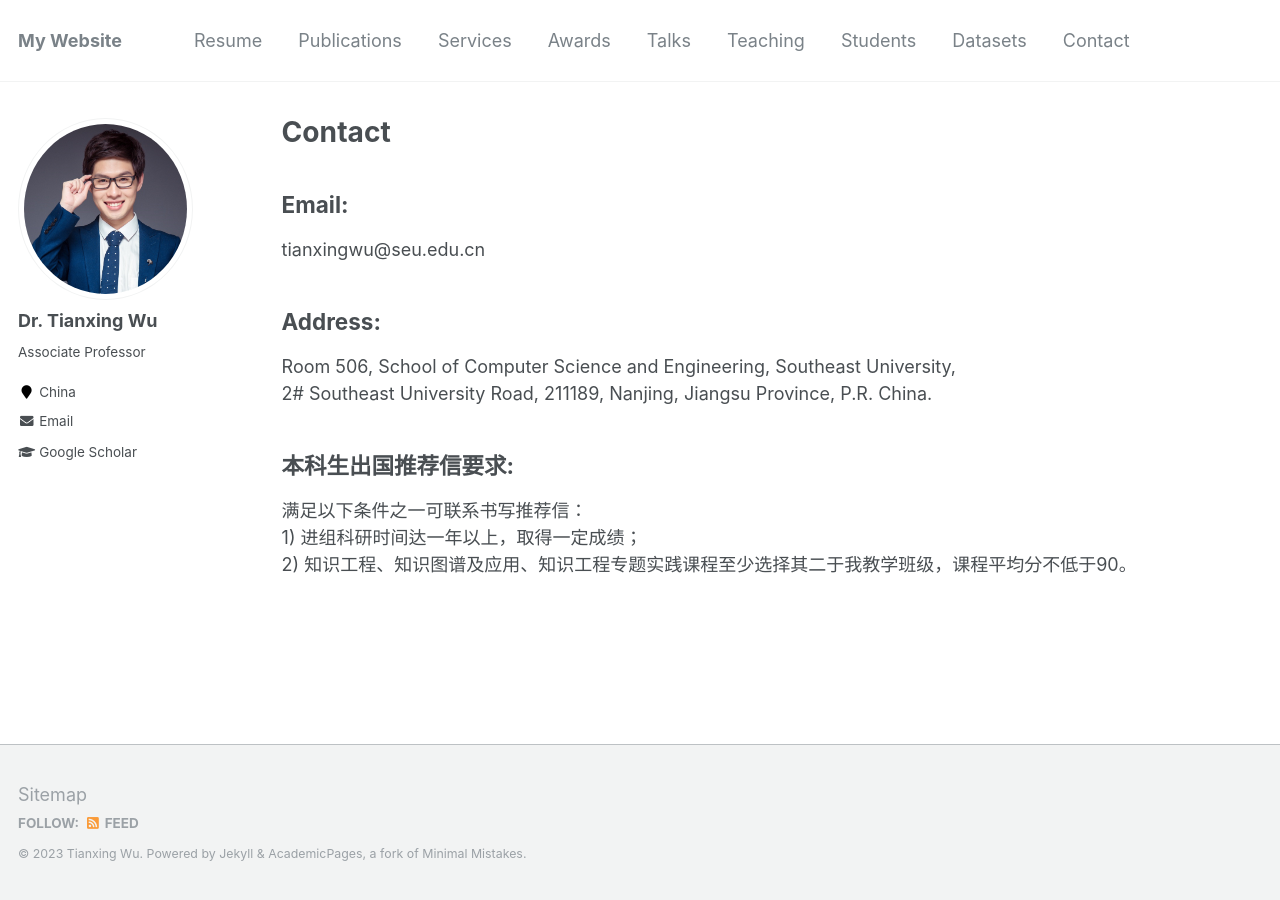
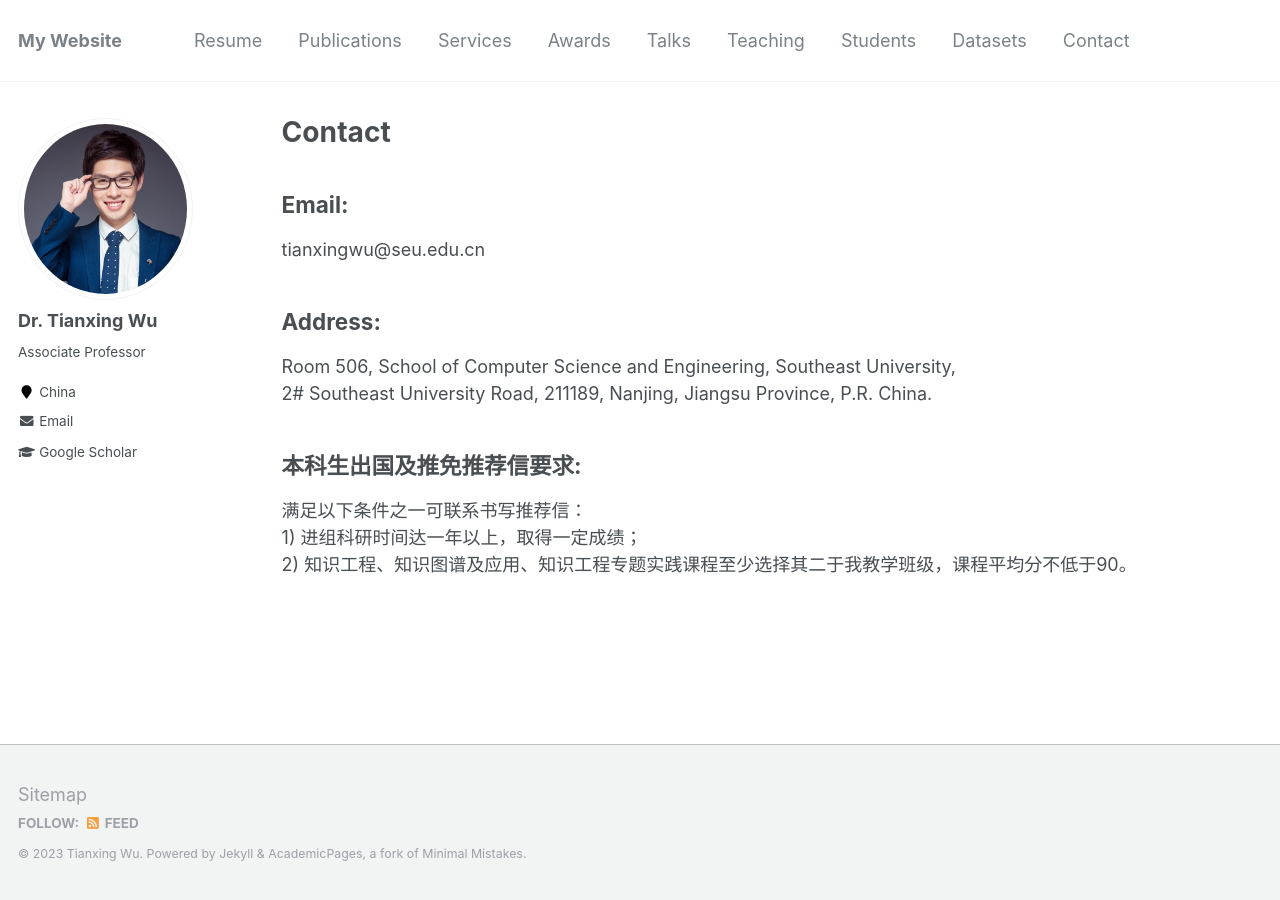
Before and after one commit to tianxing-wu/tianxing-wu.github.io, a Jekyll site: the page built from _pages/contact.md, in a window 1280 px wide. Built offline with Jekyll 4.4.1, drawn with Linux system fonts in a browser that asks for light colours.

Commit message:
Update contact.md

```diff
--- a/_pages/contact.md
+++ b/_pages/contact.md
@@ -12,7 +12,7 @@ tianxingwu@seu.edu.cn
 Room 506, School of Computer Science and Engineering, Southeast University, <br>
 2# Southeast University Road, 211189, Nanjing, Jiangsu Province, P.R. China.
 
-## 本科生出国推荐信要求:
+## 本科生出国及推免推荐信要求:
 满足以下条件之一可联系书写推荐信：<br>
 1) 进组科研时间达一年以上，取得一定成绩；<br>
 2) 知识工程、知识图谱及应用、知识工程专题实践课程至少选择其二于我教学班级，课程平均分不低于90。
```
